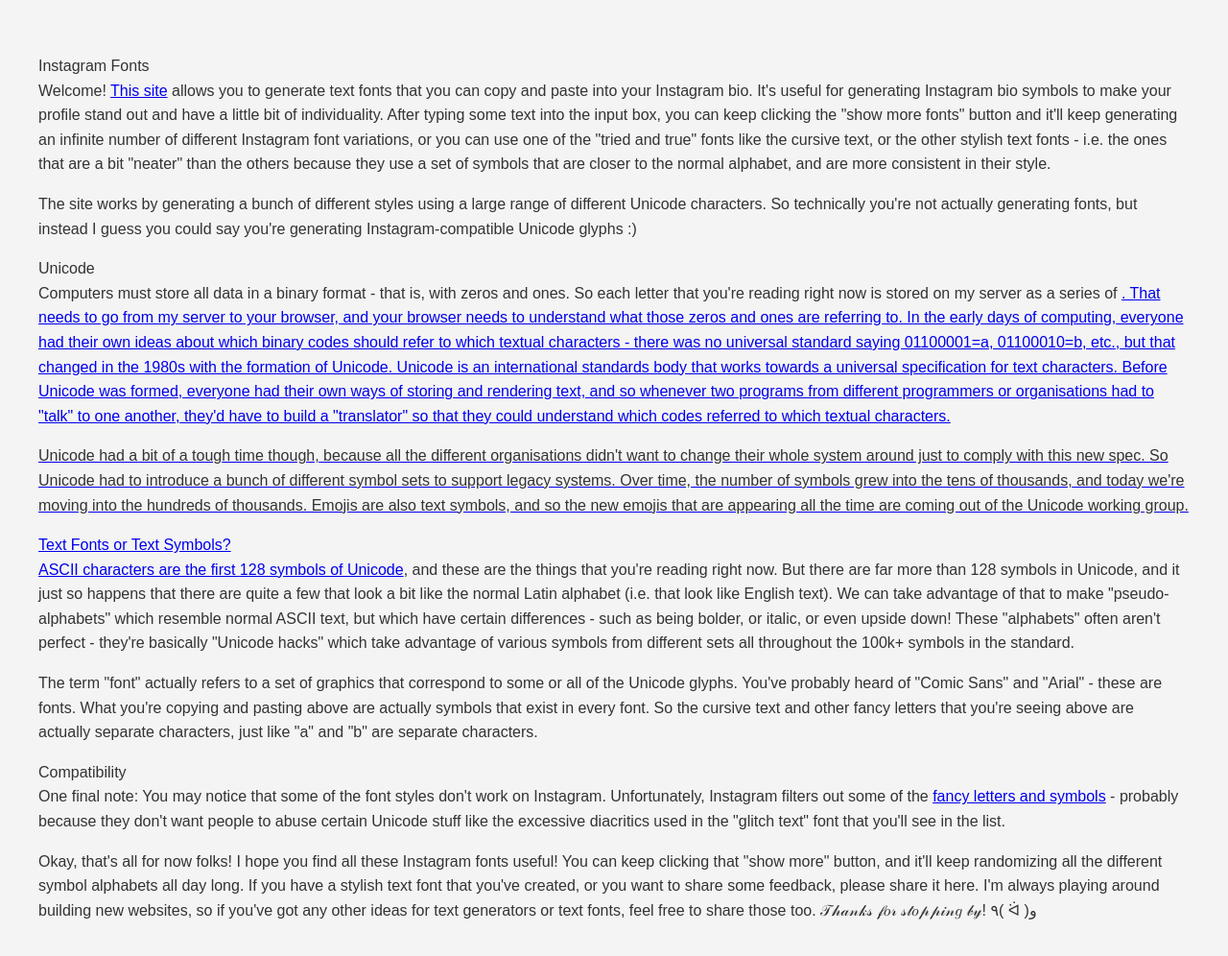
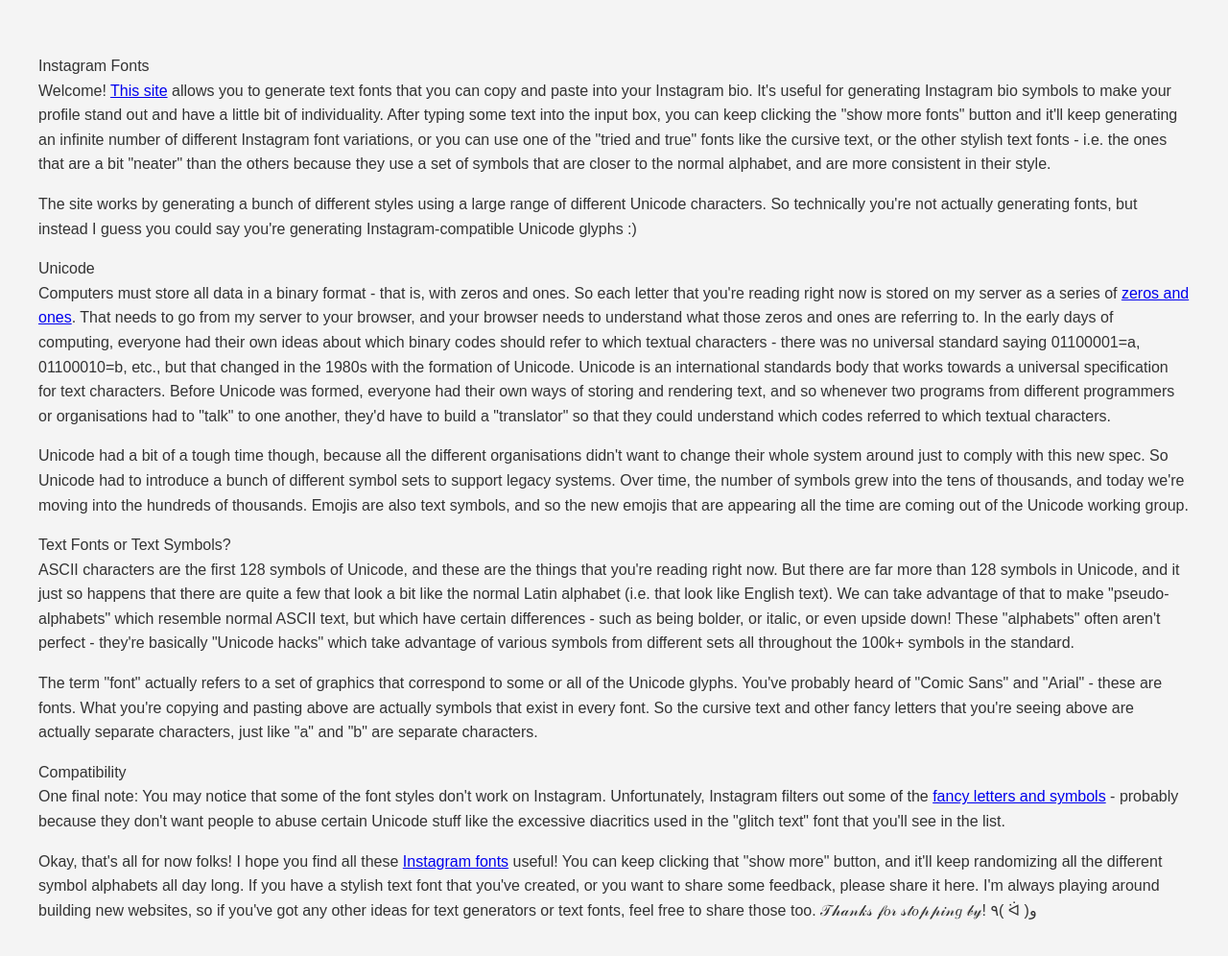
Before and after one commit to amsi0/fancy-letters-for-instagram, a plain HTML site: page index.html in a window 1280 px wide. Shown: the whole page at 96% size. Drawn offline with Linux system fonts and the light colour scheme.

Commit message:
Update index.html

```diff
--- a/index.html
+++ b/index.html
@@ -39,14 +39,14 @@
         Welcome! <a href="https://docs.google.com/spreadsheets/d/18H7jjmL9jIjoMkjayA62MQ3hgF1yXrIg27_bORuJuwo/edit?usp=sharing">This site</a> allows you to generate text fonts that you can copy and paste into your Instagram bio. It's useful for generating Instagram bio symbols to make your profile stand out and have a little bit of individuality. After typing some text into the input box, you can keep clicking the "show more fonts" button and it'll keep generating an infinite number of different Instagram font variations, or you can use one of the "tried and true" fonts like the cursive text, or the other stylish text fonts - i.e. the ones that are a bit "neater" than the others because they use a set of symbols that are closer to the normal alphabet, and are more consistent in their style.</p>
         <p>The site works by generating a bunch of different styles using a large range of different Unicode characters. So technically you're not actually generating fonts, but instead I guess you could say you're generating Instagram-compatible Unicode glyphs :)</p>
         <p>Unicode<br>
-        Computers must store all data in a binary format - that is, with zeros and ones. So each letter that you're reading right now is stored on my server as a series of <a href="https://fancy-letters-for-instagram.igfontgen.workers.dev/"zeros and ones</a>. That needs to go from my server to your browser, and your browser needs to understand what those zeros and ones are referring to. In the early days of computing, everyone had their own ideas about which binary codes should refer to which textual characters - there was no universal standard saying 01100001=a, 01100010=b, etc., but that changed in the 1980s with the formation of Unicode. Unicode is an international standards body that works towards a universal specification for text characters. Before Unicode was formed, everyone had their own ways of storing and rendering text, and so whenever two programs from different programmers or organisations had to "talk" to one another, they'd have to build a "translator" so that they could understand which codes referred to which textual characters.</p>
+        Computers must store all data in a binary format - that is, with zeros and ones. So each letter that you're reading right now is stored on my server as a series of <a href="https://fancy-letters-for-instagram.igfontgen.workers.dev/">zeros and ones</a>. That needs to go from my server to your browser, and your browser needs to understand what those zeros and ones are referring to. In the early days of computing, everyone had their own ideas about which binary codes should refer to which textual characters - there was no universal standard saying 01100001=a, 01100010=b, etc., but that changed in the 1980s with the formation of Unicode. Unicode is an international standards body that works towards a universal specification for text characters. Before Unicode was formed, everyone had their own ways of storing and rendering text, and so whenever two programs from different programmers or organisations had to "talk" to one another, they'd have to build a "translator" so that they could understand which codes referred to which textual characters.</p>
         <p>Unicode had a bit of a tough time though, because all the different organisations didn't want to change their whole system around just to comply with this new spec. So Unicode had to introduce a bunch of different symbol sets to support legacy systems. Over time, the number of symbols grew into the tens of thousands, and today we're moving into the hundreds of thousands. Emojis are also text symbols, and so the new emojis that are appearing all the time are coming out of the Unicode working group.</p>
         <p>Text Fonts or Text Symbols?<br>
-        ASCII characters are the first <a href="https://serene-creponne-9f6b6a.netlify.app/">128 symbols of Unicode</a>, and these are the things that you're reading right now. But there are far more than 128 symbols in Unicode, and it just so happens that there are quite a few that look a bit like the normal Latin alphabet (i.e. that look like English text). We can take advantage of that to make "pseudo-alphabets" which resemble normal ASCII text, but which have certain differences - such as being bolder, or italic, or even upside down! These "alphabets" often aren't perfect - they're basically "Unicode hacks" which take advantage of various symbols from different sets all throughout the 100k+ symbols in the standard.</p>
+        ASCII characters are the first 128 symbols of Unicode, and these are the things that you're reading right now. But there are far more than 128 symbols in Unicode, and it just so happens that there are quite a few that look a bit like the normal Latin alphabet (i.e. that look like English text). We can take advantage of that to make "pseudo-alphabets" which resemble normal ASCII text, but which have certain differences - such as being bolder, or italic, or even upside down! These "alphabets" often aren't perfect - they're basically "Unicode hacks" which take advantage of various symbols from different sets all throughout the 100k+ symbols in the standard.</p>
         <p>The term "font" actually refers to a set of graphics that correspond to some or all of the Unicode glyphs. You've probably heard of "Comic Sans" and "Arial" - these are fonts. What you're copying and pasting above are actually symbols that exist in every font. So the cursive text and other fancy letters that you're seeing above are actually separate characters, just like "a" and "b" are separate characters.</p>
         <p>Compatibility<br>
         One final note: You may notice that some of the font styles don't work on Instagram. Unfortunately, Instagram filters out some of the <a href="https://docs.google.com/spreadsheets/d/e/2PACX-1vS8x1Lvn5Wy5rmn7dPx4zdmAcTMPjIC3ejkBgR3JTOmuXaxEpnVpo2rDHpMggZEG-RYQ73X4uCfA23m/pubhtml">fancy letters and symbols</a> - probably because they don't want people to abuse certain Unicode stuff like the excessive diacritics used in the "glitch text" font that you'll see in the list.</p>
-        <p>Okay, that's all for now folks! I hope you find all these Instagram fonts useful! You can keep clicking that "show more" button, and it'll keep randomizing all the different symbol alphabets all day long. If you have a stylish text font that you've created, or you want to share some feedback, please share it here. I'm always playing around building new websites, so if you've got any other ideas for text generators or text fonts, feel free to share those too. 𝒯𝒽𝒶𝓃𝓀𝓈 𝒻𝑜𝓇 𝓈𝓉𝑜𝓅𝓅𝒾𝓃𝑔 𝒷𝓎! ٩( ᐛ )و</p>
+        <p>Okay, that's all for now folks! I hope you find all these <a href="https://serene-creponne-9f6b6a.netlify.app/">Instagram fonts</a> useful! You can keep clicking that "show more" button, and it'll keep randomizing all the different symbol alphabets all day long. If you have a stylish text font that you've created, or you want to share some feedback, please share it here. I'm always playing around building new websites, so if you've got any other ideas for text generators or text fonts, feel free to share those too. 𝒯𝒽𝒶𝓃𝓀𝓈 𝒻𝑜𝓇 𝓈𝓉𝑜𝓅𝓅𝒾𝓃𝑔 𝒷𝓎! ٩( ᐛ )و</p>
     </div>
 </body>
 </html>
```
